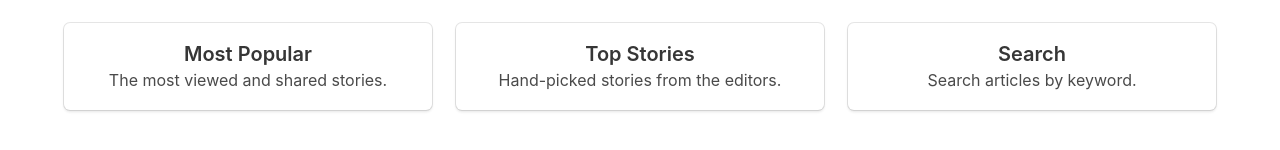
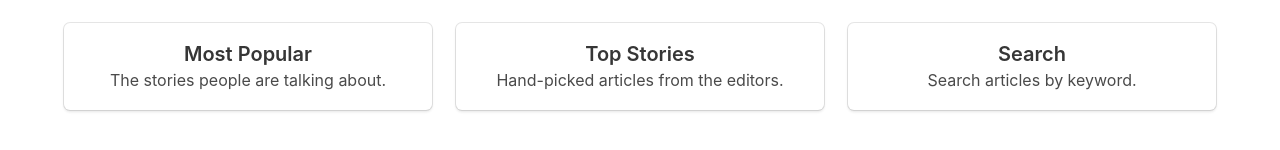
Before and after one commit to ewmiller/vue-york-times, a Vue app: page /popular in a window 1280 px wide. Shown: the part 606-756 px from the top of the page. Built offline with nearby package versions, Linux system fonts and the light colour scheme.

Commit message:
modified readme and homepage

```diff
--- a/src/components/HomePage.vue
+++ b/src/components/HomePage.vue
@@ -14,7 +14,7 @@
                   <div class="media-content">
                     <div class="content has-text-centered">
                       <h3 class="title is-5">Most Popular</h3>
-                      <p class="subtitle is-6">The most viewed and shared stories.</p>
+                      <p class="subtitle is-6">The stories people are talking about.</p>
                     </div>
                   </div>
                 </article>
@@ -27,7 +27,7 @@
                     <div class="media-content">
                       <div class="content has-text-centered">
                         <h3 class="title is-5">Top Stories</h3>
-                        <p class="subtitle is-6">Hand-picked stories from the editors.</p>
+                        <p class="subtitle is-6">Hand-picked articles from the editors.</p>
                       </div>
                     </div>
                   </article>
--- a/src/components/TheNavBar.vue
+++ b/src/components/TheNavBar.vue
@@ -38,8 +38,9 @@
               Vue York Times is a strictly non-commercial, open-source project.
               All article content and data is provided by The New York Times.
             </p>
+            <a target="_blank" href="http://developer.nytimes.com">
               <img src="http://static01.nytimes.com/packages/images/developer/logos/poweredby_nytimes_200c.png" alt="">
-
+            </a>
         </div>
       </div>
       <button v-on:click="toggleModal" class="modal-close is-large" aria-label="close"></button>
```
Also changed, not shown: 1 other file (tests, documents, lock files or other folders).
